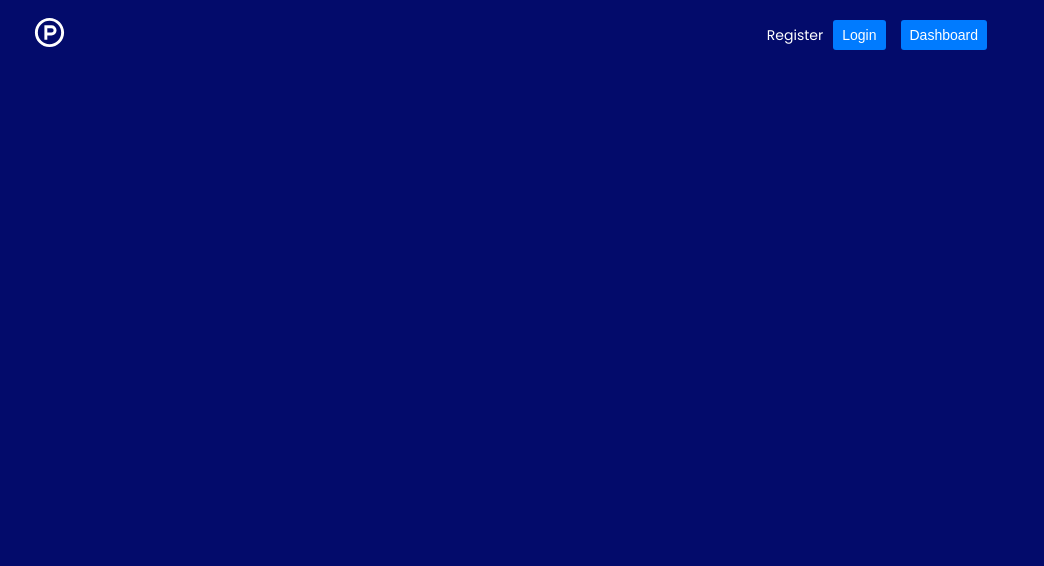
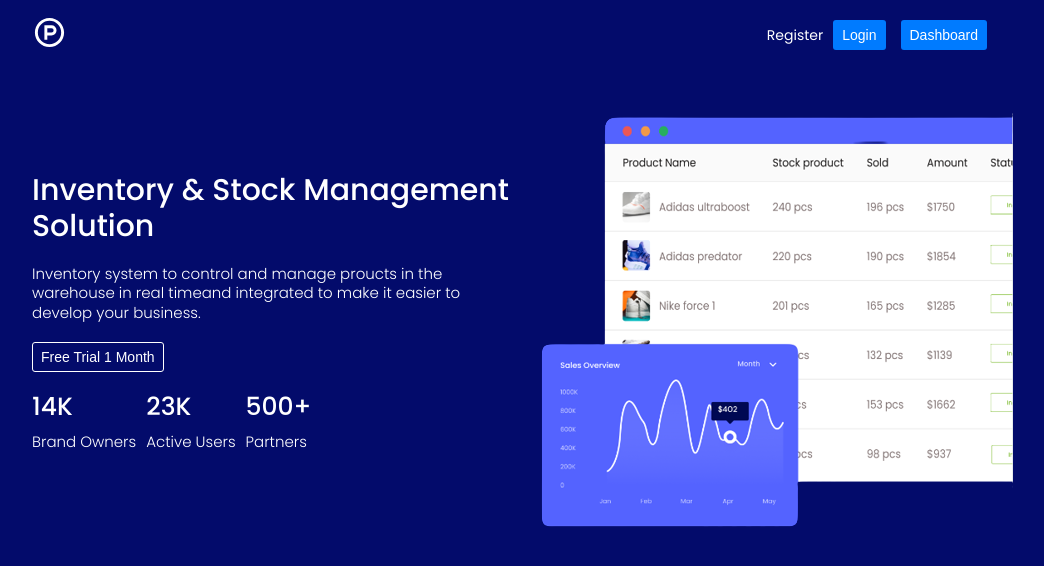
Before and after one commit to Bek85/Pinvent, a React (Vite) app in the folder client/: page / in a window 1280 px wide. Shown: the top 566 px of the page, without its empty margins (128-1172 px from the left). Built offline with nearby package versions, Linux system fonts and the light colour scheme.

Commit message:
create hero section in home page

```diff
--- a/client/src/pages/Home/Home.jsx
+++ b/client/src/pages/Home/Home.jsx
@@ -24,6 +24,37 @@ export default function Home() {
           </li>
         </ul>
       </nav>
+      <section className='container hero'>
+        <div className='hero-text'>
+          <h2>Inventory & Stock Management Solution</h2>
+          <p>
+            Inventory system to control and manage proucts in the warehouse in
+            real timeand integrated to make it easier to develop your business.
+          </p>
+          <div className='hero-buttons'>
+            <button className='--btn --btn-secondary'>
+              <Link to='/dashboard'>Free Trial 1 Month</Link>
+            </button>
+          </div>
+          <div className='--flex-start'>
+            <NumberText num='14K' text='Brand Owners' />
+            <NumberText num='23K' text='Active Users' />
+            <NumberText num='500+' text='Partners' />
+          </div>
+        </div>
+        <div className='hero-image'>
+          <img src='./inv-img.png' alt='Inventory' />
+        </div>
+      </section>
     </div>
   );
 }
+
+const NumberText = ({ num, text }) => {
+  return (
+    <div className='--mr'>
+      <h3 className='--color-white'>{num}</h3>
+      <p className='--color-white'>{text}</p>
+    </div>
+  );
+};
```
